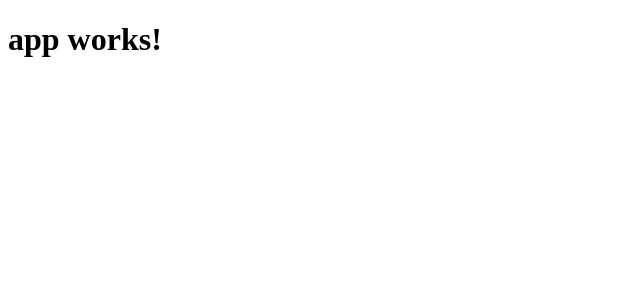
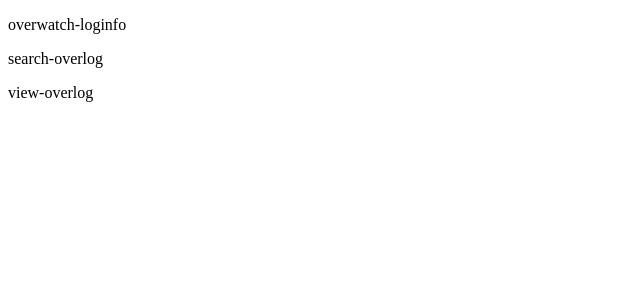
Before and after one commit to u4bi-store/over-log, an Angular app: page / in a window 1280 px wide. Shown: the top 300 px of the page, without its empty margins (0-640 px from the left). Built offline with nearby package versions, Linux system fonts and the light colour scheme.

Commit message:
routing init view module render

```diff
--- /dev/null
+++ b/src/app/app-routing/app-routing.module.ts
@@ -0,0 +1,9 @@
+import { RouterModule, Routes } from '@angular/router';
+
+import{ MainComponent } from '../main/main.component';
+
+const routes: Routes =[
+  {path: '', component: MainComponent }
+];
+
+export const AppRoutingModule = RouterModule.forRoot(routes);
--- a/src/app/app.component.html
+++ b/src/app/app.component.html
@@ -1,3 +1 @@
-<h1>
-  {{title}}
-</h1>
+<router-outlet></router-outlet>
--- a/src/app/app.module.ts
+++ b/src/app/app.module.ts
@@ -7,6 +7,8 @@ import { AppComponent } from './app.component';
 import { MainComponent } from './main/main.component';
 import { SearchOverlogComponent } from './search-overlog/search-overlog.component';
 import { ViewOverlogComponent } from './view-overlog/view-overlog.component';
+
+import { AppRoutingModule } from './app-routing/app-routing.module';
 
 @NgModule({
   declarations: [
@@ -18,7 +20,8 @@ import { ViewOverlogComponent } from './view-overlog/view-overlog.component';
   imports: [
     BrowserModule,
     FormsModule,
-    HttpModule
+    HttpModule,
+    AppRoutingModule
   ],
   providers: [],
   bootstrap: [AppComponent]
--- a/src/app/main/main.component.html
+++ b/src/app/main/main.component.html
@@ -1,3 +1,3 @@
-<p>
-  main works!
-</p>
+<p>overwatch-loginfo</p>
+<app-search-overlog></app-search-overlog>
+<app-view-overlog></app-view-overlog>
--- a/src/app/search-overlog/search-overlog.component.html
+++ b/src/app/search-overlog/search-overlog.component.html
@@ -1,3 +1 @@
-<p>
-  search-overlog works!
-</p>
+<p>search-overlog</p>
--- a/src/app/view-overlog/view-overlog.component.html
+++ b/src/app/view-overlog/view-overlog.component.html
@@ -1,3 +1 @@
-<p>
-  view-overlog works!
-</p>
+<p>view-overlog</p>
```
